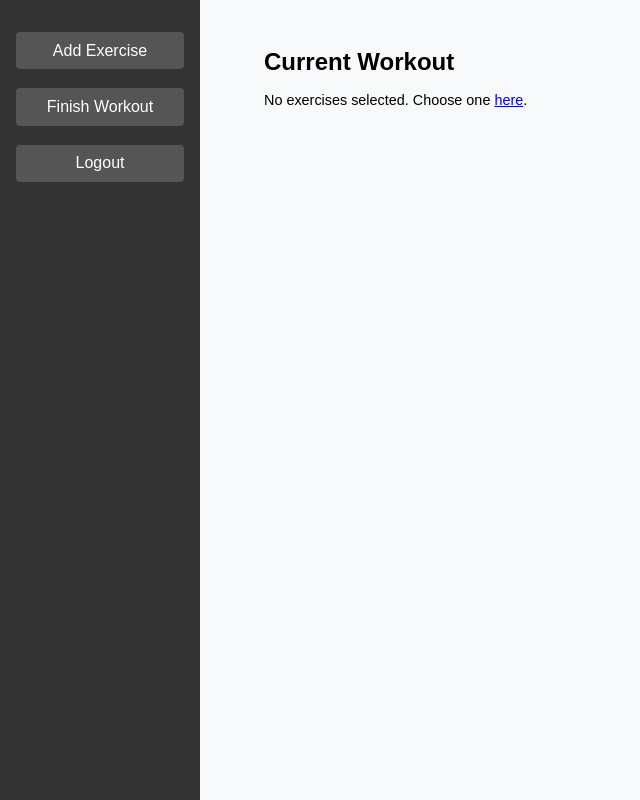
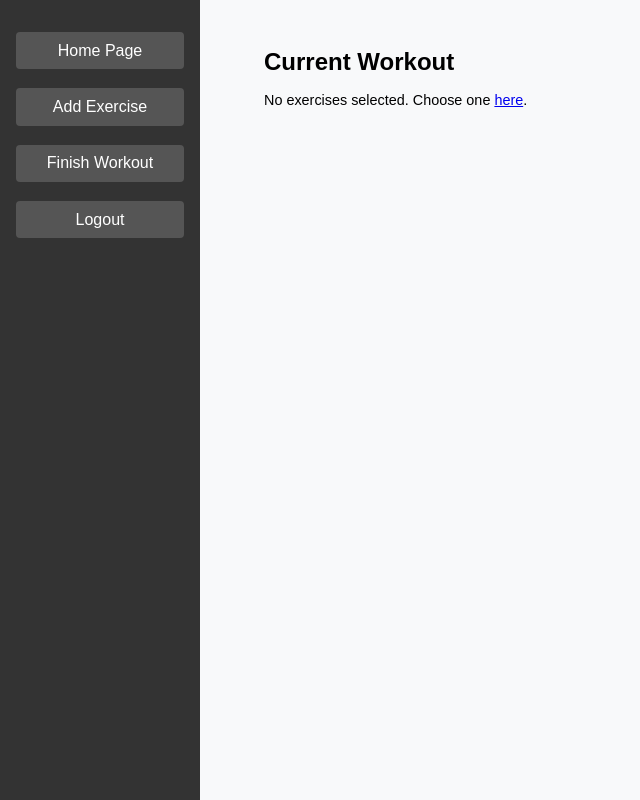
Before and after one commit to baen/TR4CKER, a Flask app: page /home in a window 1280 px wide. Shown: the whole page, without its empty margins (0-640 px from the left). Run offline with Flask 3, Linux system fonts and the light colour scheme; a user stored in the database is signed in.

Commit message:
Update 8 i think
Changes to all permissions for access when logged in as well as fixed logging in and registering accounts

```diff
--- a/db.py
+++ b/db.py
@@ -3,7 +3,7 @@ from werkzeug.security import generate_password_hash, check_password_hash
 
 def GetDB():
 
-    db = sqlite3.connect("database./exerciselist.db")
+    db = sqlite3.connect(".database/exerciselist.db")
     db.row_factory = sqlite3.Row
 
     return db
--- a/main.py
+++ b/main.py
@@ -9,50 +9,62 @@ app.secret_key = "gtg"
 
 @app.route("/")
 def index():
+
+    if session.get('username') != None:
+        return redirect("/home")
+
     return render_template("firstpg.html")
 
 @app.route("/login", methods=["GET", "POST"])
 def Login():
 
     if session.get('username') != None:
-        return redirect("/")
+        return redirect("/home")
 
     if request.method == "POST":
         username = request.form['username']
         password = request.form['password']
 
+        user = db.CheckLogin(username, password)
 
-        user = db.CheckLogin(username, password)
         if user:
 
             session['id'] = user['id']
             session['username'] = user['username']
 
-            return redirect("/")
+            return redirect("/home")
 
     return render_template("login.html")
 
 @app.route("/home")
 def Home():
+
+    if session.get('username') == None:
+        return redirect("/")
+
     return render_template("home.html")
 
 @app.route("/register", methods=["GET", "POST"])
 def Register():
 
     if session.get('username') != None:
-        return redirect("/")
+        return redirect("/home")
 
     if request.method == "POST":
         username = request.form['username']
         password = request.form['password']
 
         if db.RegisterUser(username, password):
-            return redirect("/")
+            return redirect("/home")
 
     return render_template("register.html")
 
-@app.route("/list")
+@app.route("/list", methods=["GET", "POST"])
 def ExerciseList():
+
+    if session.get('username') == None:
+        return redirect("/")
+
     return render_template("list.html")
 
 @app.route("/logout")
--- a/templates/base.html
+++ b/templates/base.html
@@ -9,6 +9,7 @@
     <div class="page-wrapper">
         <!-- Sidebar navigation -->
         <nav class="sidebar">
+            <a href="/home">Home Page</a>
             <a href="/list">Add Exercise</a>
             <a href="#">Finish Workout</a>
             <a href="/logout">Logout</a>
```
Also changed, not shown: .database/exerciselist.db.
